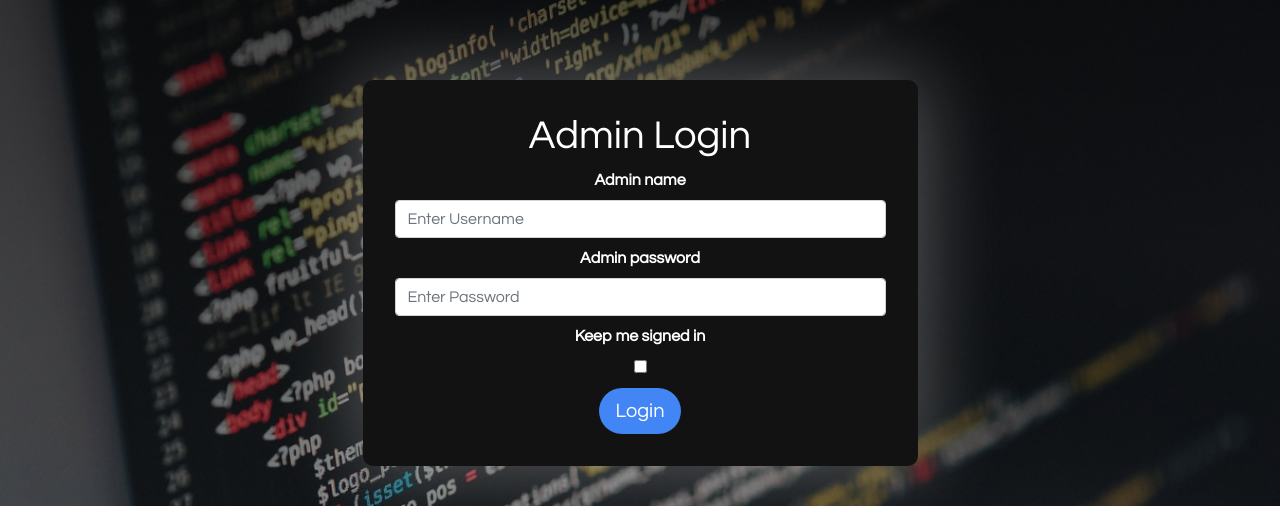
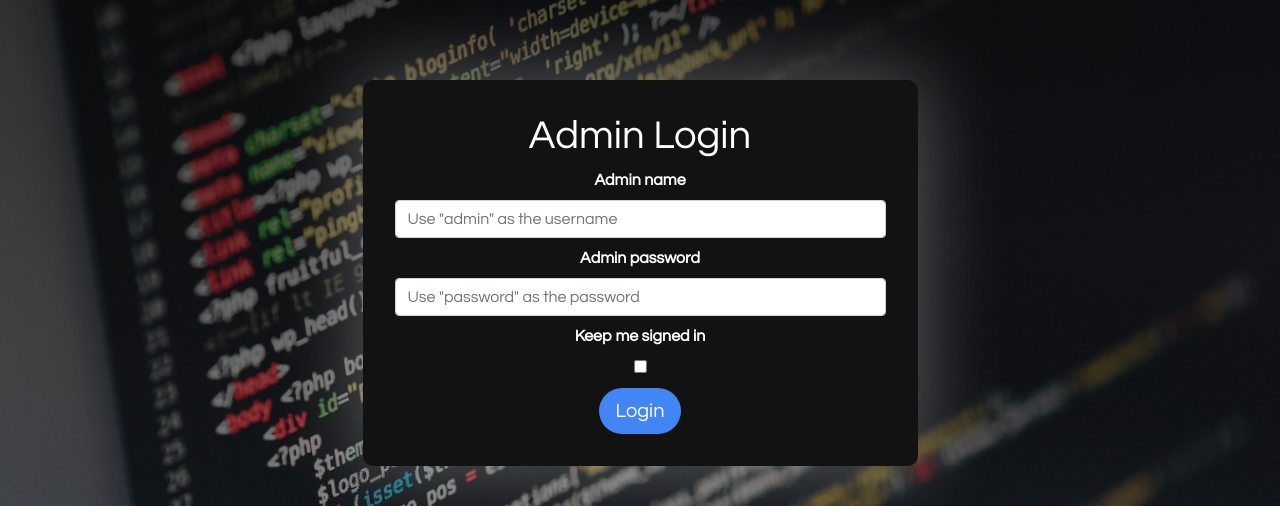
Before and after one commit to Akhil-Eaga/hyper-search-web-application, a Flask app: page /admin_login in a window 1280 px wide. Shown: the part 86-592 px from the top of the page. Run offline with Flask 2, Linux system fonts and the light colour scheme; some libraries are stand-ins or nearby versions.

Commit message:
replaced the placeholders in admin login with easy to understand instructions

```diff
--- a/templates/admin_login.html
+++ b/templates/admin_login.html
@@ -25,10 +25,10 @@
                 {{ form.hidden_tag() }}
             </div>
             <div>
-                {{ render_field(form.username, class='form-control', placeholder='Enter Username') }}
+                {{ render_field(form.username, class='form-control', placeholder='Use "admin" as the username') }}
             </div>
             <div>
-                {{ render_field(form.password, class='form-control', placeholder='Enter Password') }}
+                {{ render_field(form.password, class='form-control', placeholder='Use "password" as the password') }}
             </div>
             <div>
                 {{ render_field(form.remember, class='form-control-btn') }}
```
